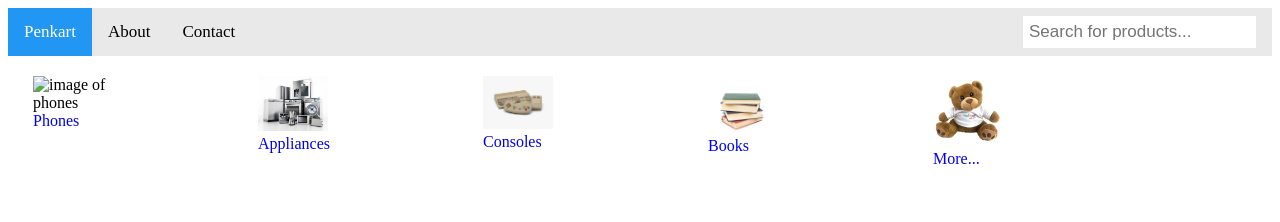
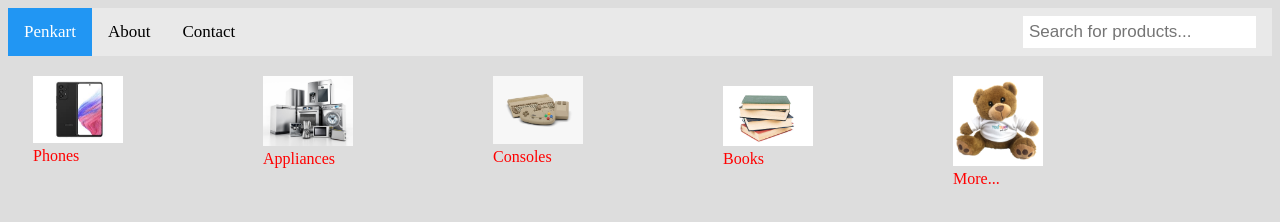
Before and after one commit to banjoboss73/server-side, a plain HTML site: page index.html in a window 1280 px wide. Drawn offline with Linux system fonts and the light colour scheme.

Commit message:
minor changes

```diff
--- a/index.css
+++ b/index.css
@@ -5,11 +5,17 @@ h1 {margin-left: 50px;}
     float:left;
     height:100px
 }
+#first a{
+    color: red;
+}
 
 #second {
     width: 100px;
     float:left;
     height:100px
+}
+#second a{
+    color: red;
 }
 
 #third {
@@ -17,11 +23,17 @@ h1 {margin-left: 50px;}
     float:left;
     height:100px
 }
+#third a{
+    color: red;
+}
 
 #fourth {
     width: 100px;
     float:left;
     height:100px
+}
+#fourth a{
+    color: red;
 }
 
 #fifth {
@@ -29,10 +41,13 @@ h1 {margin-left: 50px;}
     float:left;
     height:100px
 }
+#fifth a{
+    color: red;
+}
 
 img {
     height: auto;
-    width: 70px;
+    width: 90px;
 }
 
 /* Add a black background color to the top navigation bar */
--- a/index.html
+++ b/index.html
@@ -9,7 +9,7 @@
     <script defer src="index.js"></script>
   </head>
 
-  <body>
+  <body style="background-color: rgb(221, 221, 221)">
     <title>Penkart</title>
     <div class="topnav">
       <a class="active" href="#home">Penkart</a>
@@ -20,22 +20,22 @@
 
     <div id="wrapper" style="margin-top: 20px">
       <div id="first" style="margin-left: 25px">
-        <img src="opening images/phones.jpeg" alt="image of phones" />
+        <img src="opening images/phonesCopy.jpeg" alt="image of phones" />
         <a href="url" style="text-decoration: none">Phones</a>
       </div>
-      <div id="second" style="margin-left: 125px">
+      <div id="second" style="margin-left: 130px">
         <img src="opening images/appliances.jpeg" alt="image of appliances" />
         <a href="url" style="text-decoration: none">Appliances</a>
       </div>
-      <div id="third" style="margin-left: 125px">
+      <div id="third" style="margin-left: 130px">
         <img src="opening images/console.jpeg" alt="image of console" />
         <a href="url" style="text-decoration: none">Consoles</a>
       </div>
-      <div id="fourth" style="margin-left: 125px; margin-top: 10px">
+      <div id="fourth" style="margin-left: 130px; margin-top: 10px">
         <img src="opening images/books.jpeg" alt="pile of books" />
         <a href="url" style="text-decoration: none">Books</a>
       </div>
-      <div id="fifth" style="margin-left: 125px">
+      <div id="fifth" style="margin-left: 130px">
         <img src="opening images/bear.jpeg" alt="image of teddy bear" />
         <a href="url" style="text-decoration: none">More...</a>
       </div>
```
